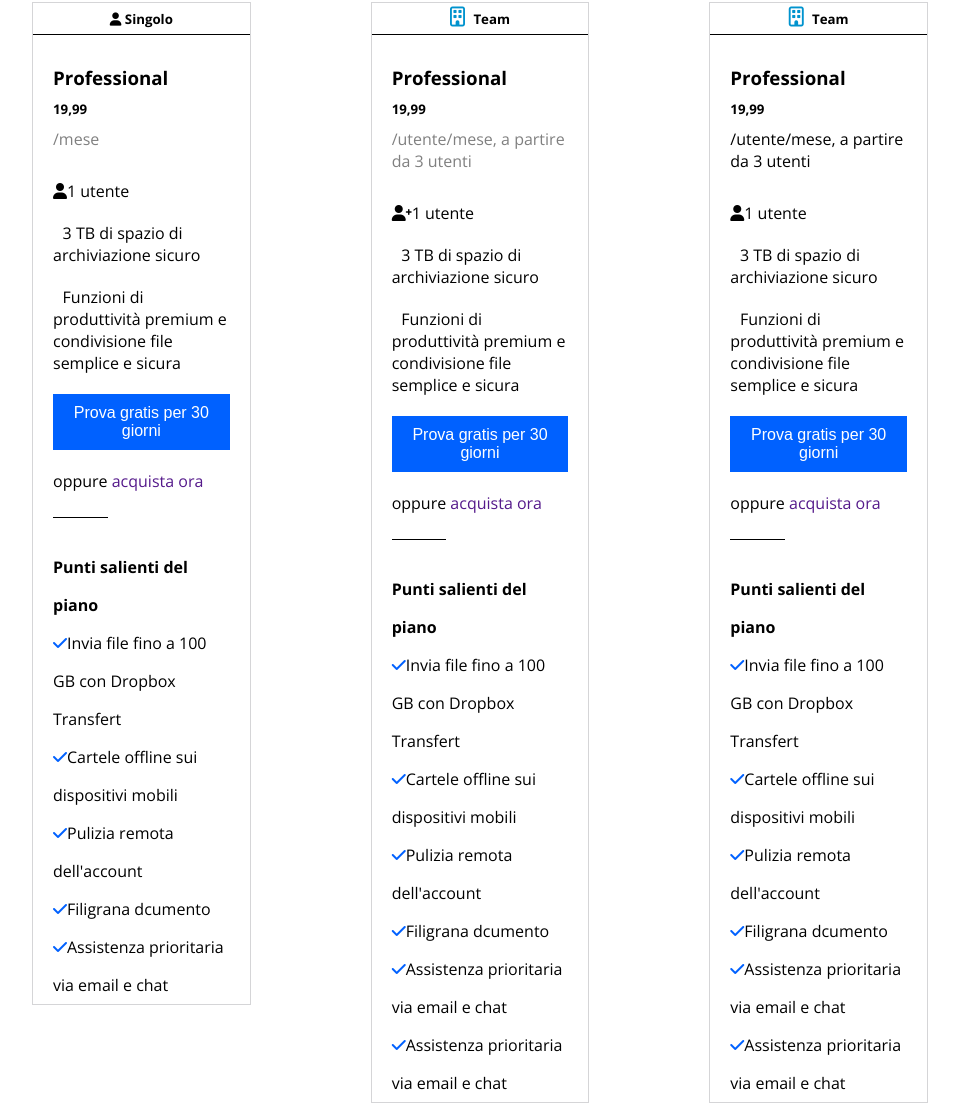
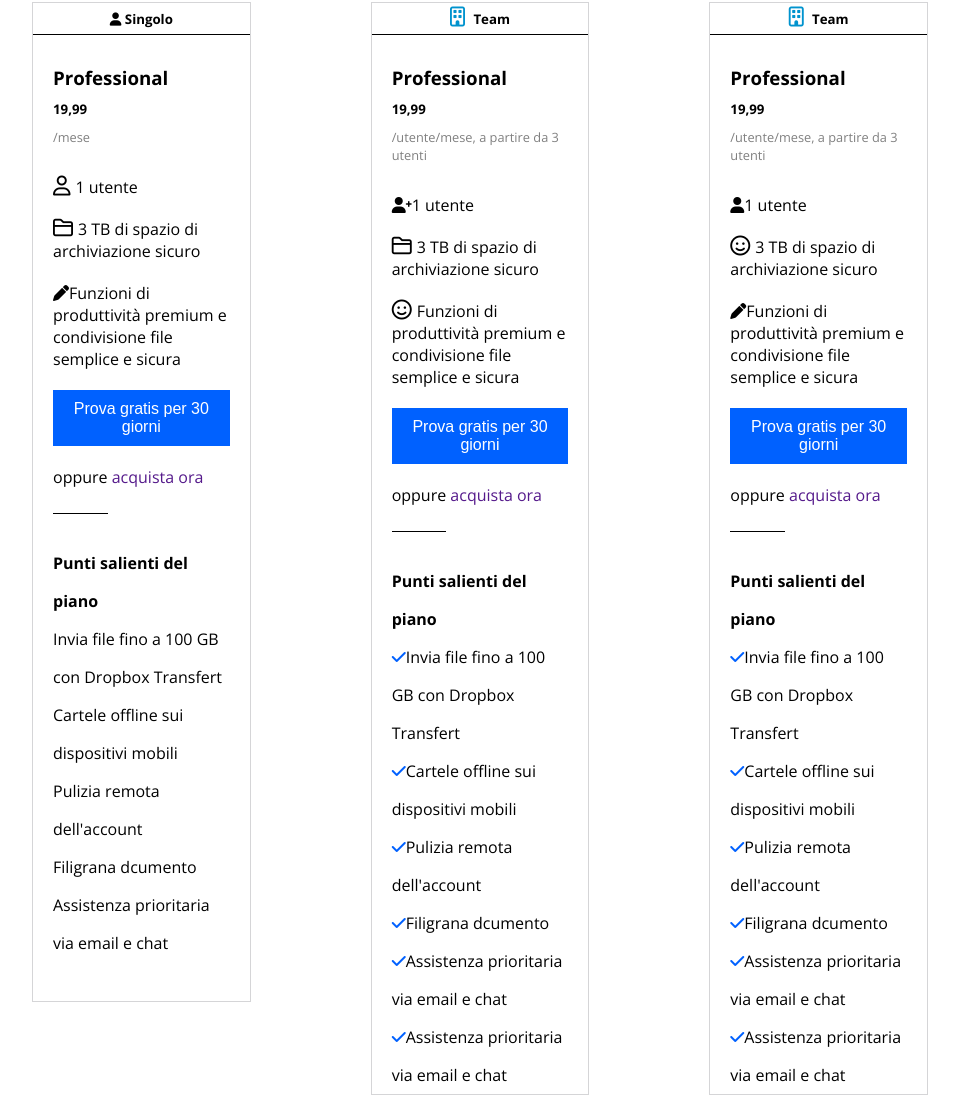
Before and after one commit to Angeloamenta/htmlcss-dropbox, a plain HTML site: page index.html in a window 1280 px wide. Shown: the part 1299-2404 px from the top of the page, without its empty margins (160-1119 px from the left). Drawn offline with nearby package versions, Linux system fonts and the light colour scheme.

Commit message:
min-h-column

```diff
--- a/css/style.css
+++ b/css/style.css
@@ -189,6 +189,7 @@ li {
 
 .gray {
     color: gray;
+    font-size: 0.8em;
 }
 
 /* btn */
@@ -324,6 +325,16 @@ nav .col {
 }
 
 
+.container-row .fa-folder,
+.container-row .fa-user,
+.container-row .fa-face-smile {
+    color: black;
+}
+
+.container-row .btn {
+    width: 100%;
+}
+
 .business-title h2 {
     font-size: 3em;
 }
@@ -341,9 +352,10 @@ nav .col {
 #business .clmn-3{
     /* height: 100vh; */
     /* height: 100%; */
-    border: solid 1px #D5D5D7;
+    border: solid 1px  #D5D5D7;
     width: calc(100% / 3 - 80px);
     /* height: 900px; */
+    min-height: 1000px;
 }
 
 .buy span{
@@ -351,6 +363,7 @@ nav .col {
    padding-bottom: 25px;
    display: inline-block;
 }
+
 
 .list-check {
     line-height: 38px;
@@ -369,7 +382,7 @@ nav .col {
 
 .enterprise-title{
     width: 100%;
-    border-bottom: 1px solid black;
+    border-bottom: 1px solid #D5D5D7;
 }
 
 .team-enterprise h3 {
@@ -385,6 +398,10 @@ nav .col {
     width: 90%;
     padding: 10px;
     border: 0;
+}
+
+.bluelist{
+    /* list-style: url("../img/Blue_check.svg.png"); */
 }
 
 /* dropbox partner */
@@ -462,7 +479,7 @@ nav .col {
 .cont-3 {
 
     width: 100%;
-    height: 500px;
+    height: 600px;
 }
 
 #team .cln{
--- a/index.html
+++ b/index.html
@@ -84,19 +84,19 @@
                                     <h5 class="pdt-10">19,99</h5>
                                 </div>
                                 <div class="pdt-10 gray">/mese</div>
-                                <div class="utente pdt-30"><span><i class="fa-solid fa-user"></i>1 utente</span></div>
-                                <div class="folder pdt-20"><i class="fa-thin fa-folder"></i>3 TB di spazio di archiviazione sicuro</div>
-                                <div class="pen pdt-20"><i class="fa-light fa-pen"></i>Funzioni di produttività premium e condivisione file semplice e sicura</div>
+                                <div class="utente pdt-30"><span><i class="fa-regular fa-user"></i>1 utente</span></div>
+                                <div class="folder pdt-20"><i class="fa-regular fa-folder"></i>3 TB di spazio di archiviazione sicuro</div>
+                                <div class="pen pdt-20"><i class="fa-solid fa-pen"></i>Funzioni di produttività premium e condivisione file semplice e sicura</div>
                                 <div class="try pdt-20 txt-center"><a href=""><button class="btn">Prova gratis per 30 giorni</button></a></div>
                                 <div class="buy pdt-20"><span>oppure</span> <a href="">acquista ora</a></div>
                                 <div class="list-check pdt-30">
                                     <h4>Punti salienti del piano</h4>
                                     <ul class="bluelist">
-                                        <li><i class="fa-solid fa-check"></i>Invia file fino a 100 GB con Dropbox Transfert</li>
-                                        <li><i class="fa-solid fa-check"></i>Cartele offline sui dispositivi mobili</li>
-                                        <li><i class="fa-solid fa-check"></i>Pulizia remota dell'account</li>
-                                        <li><i class="fa-solid fa-check"></i>Filigrana dcumento</li>
-                                        <li><i class="fa-solid fa-check"></i>Assistenza prioritaria via email e chat</li>
+                                        <li> Invia file fino a 100 GB con Dropbox Transfert</ul>
+                                        <li>Cartele offline sui dispositivi mobili</li>
+                                        <li>Pulizia remota dell'account</li>
+                                        <li>Filigrana dcumento</li>
+                                        <li>Assistenza prioritaria via email e chat</li>
                                     </ul>
                                 </div>
                             </div>
@@ -109,8 +109,8 @@
                                 <h5 class="pdt-10">19,99</h5>
                                 <div class="pdt-10 gray">/utente/mese, a partire da 3 utenti</div>
                                 <div class="utente pdt-30"><span><i class="fa-solid fa-user-plus"></i>1 utente</span></div>
-                                <div class="folder pdt-20"><i class="fa-thin fa-folder"></i>3 TB di spazio di archiviazione sicuro</div>
-                                <div class="pen pdt-20"><i class="fa-light fa-pen"></i>Funzioni di produttività premium e condivisione file semplice e sicura</div>
+                                <div class="folder pdt-20"><i class="fa-regular fa-folder"></i>3 TB di spazio di archiviazione sicuro</div>
+                                <div class="pen pdt-20"><i class="fa-regular fa-face-smile"></i>Funzioni di produttività premium e condivisione file semplice e sicura</div>
                                 <div class="try pdt-20 txt-center"><a href=""><button class="btn">Prova gratis per 30 giorni</button></a></div>
                                 <div class="buy pdt-20"><span>oppure</span> <a href="">acquista ora</a></div>
                                 <div class="list-check pdt-30">
@@ -132,10 +132,10 @@
                             <div class="container-row pdd-0-20">
                                 <h3 class="pdt-30">Professional</h3>
                                 <h5 class="pdt-10">19,99</h5>
-                                <div class="pdt-10">/utente/mese, a partire da 3 utenti</div>
+                                <div class="pdt-10 gray">/utente/mese, a partire da 3 utenti</div>
                                 <div class="utente pdt-30"><span><i class="fa-solid fa-user"></i>1 utente</span></div>
-                                <div class="folder pdt-20"><i class="fa-thin fa-folder"></i>3 TB di spazio di archiviazione sicuro</div>
-                                <div class="pen pdt-20"><i class="fa-light fa-pen"></i>Funzioni di produttività premium e condivisione file semplice e sicura</div>
+                                <div class="folder pdt-20"><i class="fa-regular fa-face-smile"></i>3 TB di spazio di archiviazione sicuro</div>
+                                <div class="pen pdt-20"><i class="fa-solid fa-pen"></i>Funzioni di produttività premium e condivisione file semplice e sicura</div>
                                 <div class="try pdt-20 txt-center"><a href=""><button class="btn">Prova gratis per 30 giorni</button></a></div>
                                 <div class="buy pdt-20"><span>oppure</span> <a href="">acquista ora</a></div>
                                 <div class="list-check pdt-30">
```
Also changed, not shown: img/335-3350390_blue-tick-blue-check-mark-clip-art.png (added), img/Blue_check.svg.png (added).
